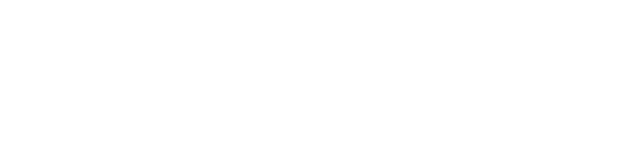
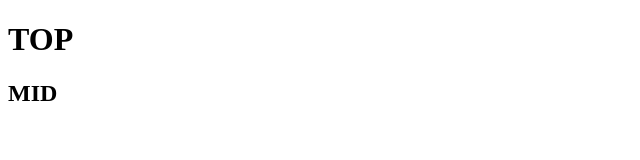
Before and after one commit to Puka-Luke/background-generator, a plain HTML site: page index.html in a window 1280 px wide. Shown: the whole page, without its empty margins (0-640 px from the left). Drawn offline with Linux system fonts and the light colour scheme.

Commit message:
Cap Title/ Headers

```diff
--- a/index.html
+++ b/index.html
@@ -5,11 +5,11 @@
     <meta http-equiv="X-UA-Compatible" content="IE=edge" />
     <meta name="viewport" content="width=device-width, initial-scale=1.0" />
     <link rel="stylesheet" href="styles.css" />
-    <title>cool gradient</title>
+    <title>COOL gradient</title>
   </head>
   <body>
-    <h1></h1>
-    <h2></h2>
+    <h1>TOP</h1>
+    <h2>MID</h2>
     <script src="script.js"></script>
   </body>
 </html>
```
Also changed, not shown: 1 other file.
